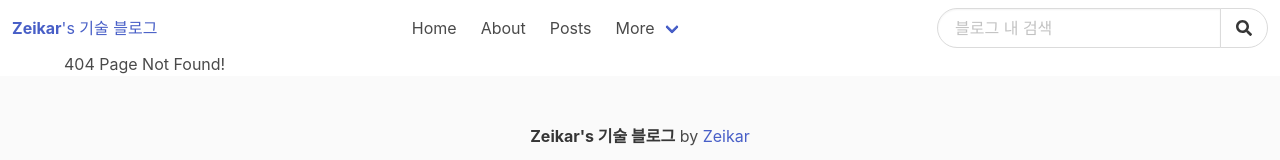
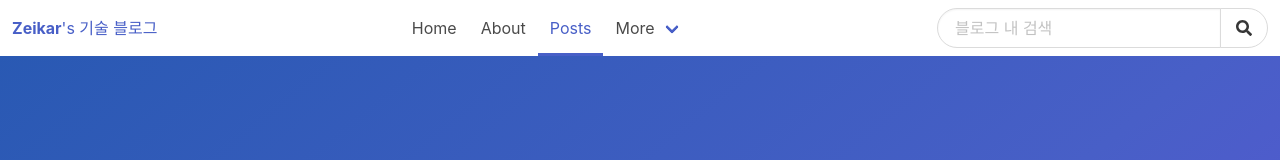
Before and after one commit to zeikar/Zeikar-blog, a Vue app: page /posts in a window 1280 px wide. Before the commit this address had no page. Shown: the top 160 px of the page. Built offline with nearby package versions, Linux system fonts and the light colour scheme; no server answers; the database is empty; what vue-disqus would draw is missing.

Commit message:
Change posts URL

```diff
--- a/src/components/Article.vue
+++ b/src/components/Article.vue
@@ -4,7 +4,7 @@
       <nav class="level">
         <div class="content">
           <h2>
-            <router-link class="has-text-dark" :to="'post/' + post.title">{{post.title}}</router-link>
+            <router-link class="has-text-dark" :to="'posts/' + post.title">{{post.title}}</router-link>
           </h2>
           <p>{{post.contents.substring(0, 100)}}</p>
           <p>
--- a/src/components/Navbar.vue
+++ b/src/components/Navbar.vue
@@ -23,7 +23,7 @@
       <div class="navbar-start navbar-center">
         <router-link to="/" class="navbar-item is-tab" exact-active-class="is-active">Home</router-link>
         <router-link to="/about" class="navbar-item is-tab" active-class="is-active">About</router-link>
-        <router-link to="/post" class="navbar-item is-tab" active-class="is-active">Posts</router-link>
+        <router-link to="/posts" class="navbar-item is-tab" active-class="is-active">Posts</router-link>
 
         <div class="navbar-item has-dropdown is-hoverable">
           <a class="navbar-link is-tab">More</a>
--- a/src/router/index.js
+++ b/src/router/index.js
@@ -23,12 +23,12 @@ const router = new Router({
             component: Profile
         },
         {
-            path: "/post",
+            path: "/posts",
             name: "블로그 글",
             component: Articles
         },
         {
-            path: "/post/:postTitle",
+            path: "/posts/:postTitle",
             name: "블로그 글 보기",
             component: Post,
             props: true
```
